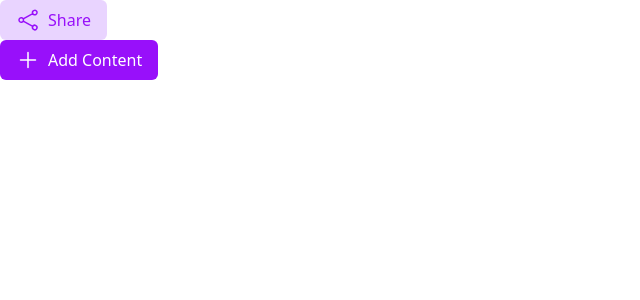
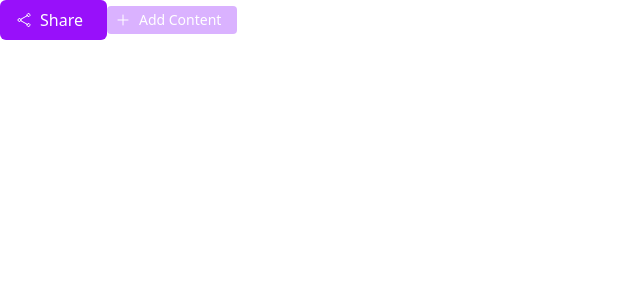
Before and after one commit to lokesh0802/Brain-sync, a React (Vite) app in the folder brain-frontend/: page / in a window 1280 px wide. Shown: the top 300 px of the page, without its empty margins (0-640 px from the left). Built offline with nearby package versions, Linux system fonts and the light colour scheme.

Commit message:
ui comp....doing

```diff
--- a/brain-frontend/src/App.tsx
+++ b/brain-frontend/src/App.tsx
@@ -10,8 +10,8 @@ function App() {
 
   return (
     <>
-    <Button startIcon={<Shareicon size='medium' />} variant='secondary' text='Share'/>
-    <Button startIcon={<Plusicon size='medium'/>} variant='primary'  text='Add Content'/>
+    <Button startIcon={<Shareicon size='medium' />} variant='secondary' size='medium' text='Share'/>
+    <Button startIcon={<Plusicon size='medium'/>} variant='primary' size='small' text='Add Content'/>
 
 
 
--- a/brain-frontend/src/components/ui/Buttons.tsx
+++ b/brain-frontend/src/components/ui/Buttons.tsx
@@ -1,35 +1,36 @@
 import { ReactElement } from "react";
 
-// Defining the properties that the Button component can accept
 interface ButtonProps {
     variant: "primary" | "secondary";
+    size:"small" | "medium" | "large";
     text: string;
     startIcon?: ReactElement;
+    endIcon?: ReactElement;
     onClick?: () => void;
-    fullWidth?: boolean;
-    loading?: boolean;
+
+}
+const variantStyle = {
+    "primary": "bg-purple-300 text-white",
+    "secondary": "bg-purple-600 text-white",  // ✅ Now visible
+};
+
+const sizeStyle = {
+    "small": "py-1 px-2 text-sm rounded-sm",
+    "medium": "py-2 px-4 text-md rounded-md",
+    "large": "py-y px-8 text-xl rounded-lg",
 }
 
-// Mapping button variants to their respective CSS classes
-const variantClasses = {
-    "primary": "bg-purple-600 text-white", // Styles for primary variant
-    "secondary": "bg-purple-200 text-purple-600", // Styles for secondary variant
-};
+export const Button =(props:ButtonProps) => {
+    return <button className={`${variantStyle[props.variant]}  ${sizeStyle[props.size]}`} >
+        <div className="flex items-center">
+            {props.startIcon}
+            <div className="pl-2 pr-2">
+                {props.text}
+            </div>
+            {props.endIcon}
+        </div>
 
-// Default CSS classes for all buttons
-const defaultStyles = "px-4 py-2 rounded-md font-light flex items-center";      //items-center is for vertically allignment of the item to be center
+        </button>
 
-// The Button functional component
-export function Button({ variant, text, startIcon, onClick, fullWidth, loading }: ButtonProps) {
-    return (
-        // A button element with dynamic class names and properties
-        <button onClick={onClick} className={variantClasses[variant] + " " + defaultStyles + `${fullWidth ? " w-full flex justify-center items-center" : ""} ${loading ? "opacity-45" : ""}` } disabled={loading} >
-            {/* Container for optional start icon */}
-            <div className="pr-2">
-                {startIcon}
-            </div>
-            {/* Button text */}
-            {text}
-        </button>
-    );
+
 }
--- a/brain-frontend/src/icons/index.ts
+++ b/brain-frontend/src/icons/index.ts
@@ -3,7 +3,7 @@ export interface IconProps{
 
 }
 export const iconsizevariant = {
-    "small": "size-4",
-    "medium": "size-6",
+    "small": "size-2",
+    "medium": "size-4",
     "large": "size-6",
 }
```
